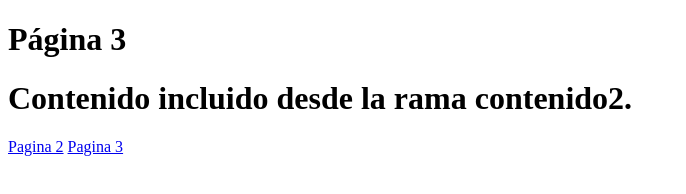
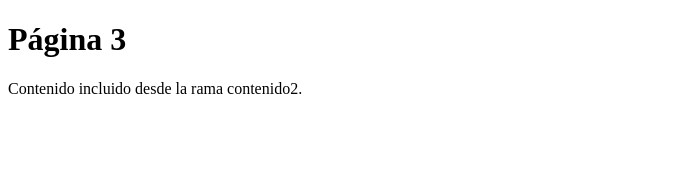
Before and after one commit to gioshimitsu/ejercicio4git, a plain HTML site: page paginas/pagina3.html in a window 1280 px wide. Shown: the whole page, without its empty margins (0-686 px from the left). Drawn offline with Linux system fonts and the light colour scheme.

Commit message:
pagina 3 creada

```diff
--- a/paginas/pagina3.html
+++ b/paginas/pagina3.html
@@ -8,9 +8,8 @@
 <body>
     <div id="d2">
         <h1>Página 3</h1>
-        <h1>Contenido incluido desde la rama contenido2.</h1>
-        <a href="paginas/pagina2.html">Pagina 2</a>
-        <a href="paginas/pagina3.html">Pagina 3</a>
+        <p1>Contenido incluido desde la rama contenido2.</p1>
+
     </div>
 </body>
 </html>
```
